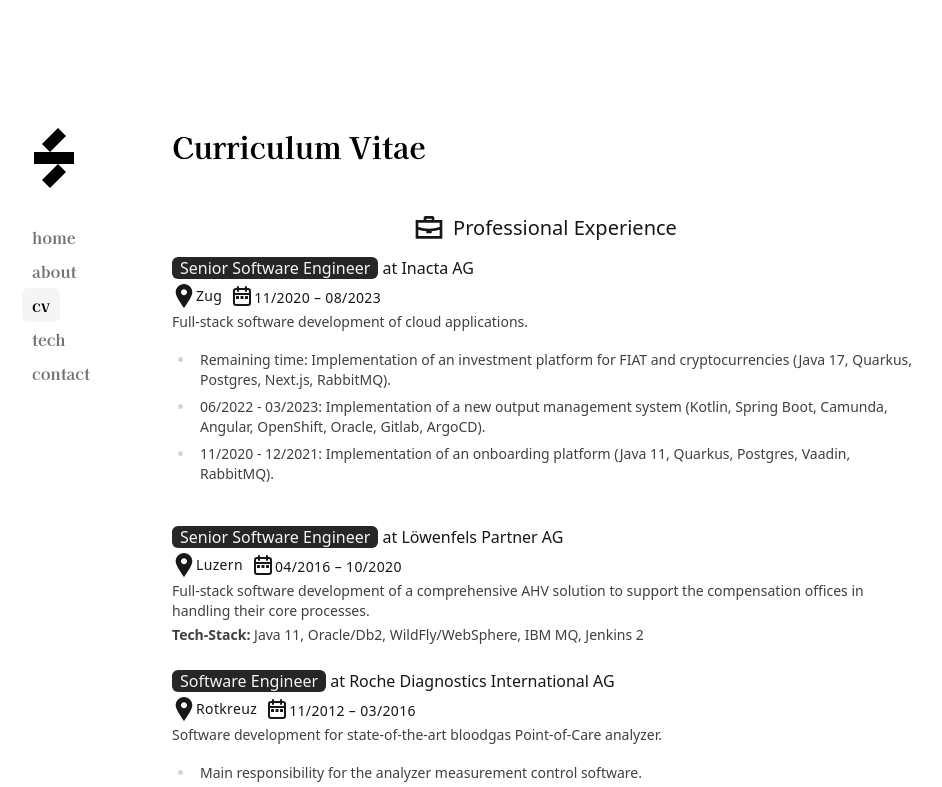
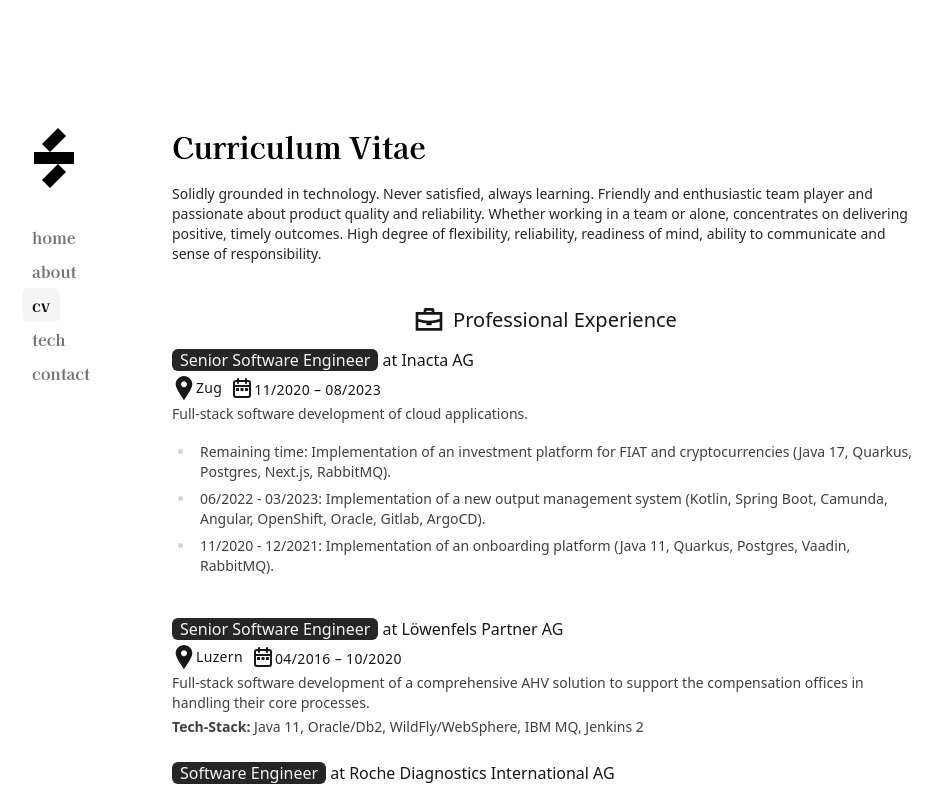
Before and after one commit to schereradi/scherera.ch, a Next.js app: page /cv in a window 1280 px wide. Shown: the top 787 px of the page, without its empty margins (170-1112 px from the left). Built offline with nearby package versions, Linux system fonts and the light colour scheme.

Commit message:
Update some texts

```diff
--- a/app/cv/page.tsx
+++ b/app/cv/page.tsx
@@ -12,7 +12,14 @@
     <section>
       <h1 className="font-bold text-3xl font-serif">Curriculum Vitae</h1>
 
-      <div className="py-12 text-neutral-900 dark:text-neutral-100">
+      <p className="text-xs md:text-sm my-5 text-neutral-800 dark:text-neutral-200">
+          Solidly grounded in technology. Never satisfied, always learning. Friendly and enthusiastic team
+          player and passionate about product quality and reliability. Whether working in a team or alone, concentrates on
+          delivering positive, timely outcomes. High degree of flexibility, reliability, readiness of mind, ability to communicate and
+          sense of responsibility.
+      </p>
+
+      <div className="py-5 text-neutral-900 dark:text-neutral-100">
 
         <div className="flex justify-center text-center">
           <h2 className="text-lg md:text-xl">
--- a/app/tech/page.tsx
+++ b/app/tech/page.tsx
@@ -120,9 +120,10 @@
               <td className="px-6 py-4">
                 Git, Subversion, Matlab,<br/>
                 Atlassian, Maven, Gradle,<br/>
-                Jenkins, Gitlab, Kubernetes,<br/>
-                Docker, ArgoCD, Prometheus,<br/>
-                Grafana, Keycloak, Sonar<br/>
+                Jenkins, Gitlab, Docker,<br/>
+                Kubernetes, Prometheus, <br/>
+                Grafana, ArgoCD,<br/>
+                Keycloak, Sonar<br/>
               </td>
               <td className="px-6 py-4">
                 VisualVM, LabVIEW,<br/>
@@ -139,7 +140,7 @@
                 Databases
               </th>
               <td className="px-6 py-4">
-                Oracle, Db2, PostgreSQL,
+                Oracle, Db2, PostgreSQL,<br/>
                 H2
               </td>
               <td className="px-6 py-4">
@@ -159,8 +160,8 @@
                 REST Assured, AssertJ
               </td>
               <td className="px-6 py-4">
-                Jest, Cypress, ArchUnit,<br/>
-                WireMock
+                Jest, Cypress,<br/>
+                ArchUnit, WireMock
               </td>
               <td className="px-6 py-4">
                 PowerMock
--- a/lib/info.tsx
+++ b/lib/info.tsx
@@ -5,7 +5,9 @@
 export const about = () => {
   return (
     <>
-      Hello there, I'm Adrian! I'm a full-stack software engineer from Switzerland and passionate about all parts of modern software development.
+      Hello there, I'm Adrian!<br/>
+      I'm a passionate full-stack software engineer from Switzerland offering many years of experience
+      in the full software development lifecycle – from requirement & concept via implementation through to testing.
     </>
   );
 };
```
